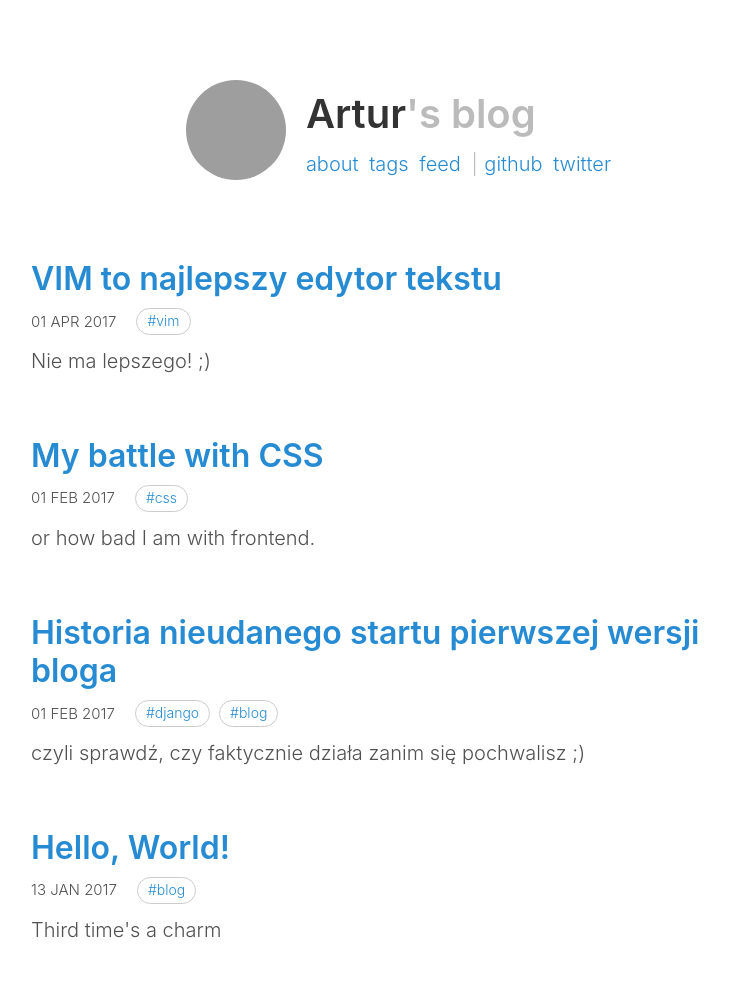
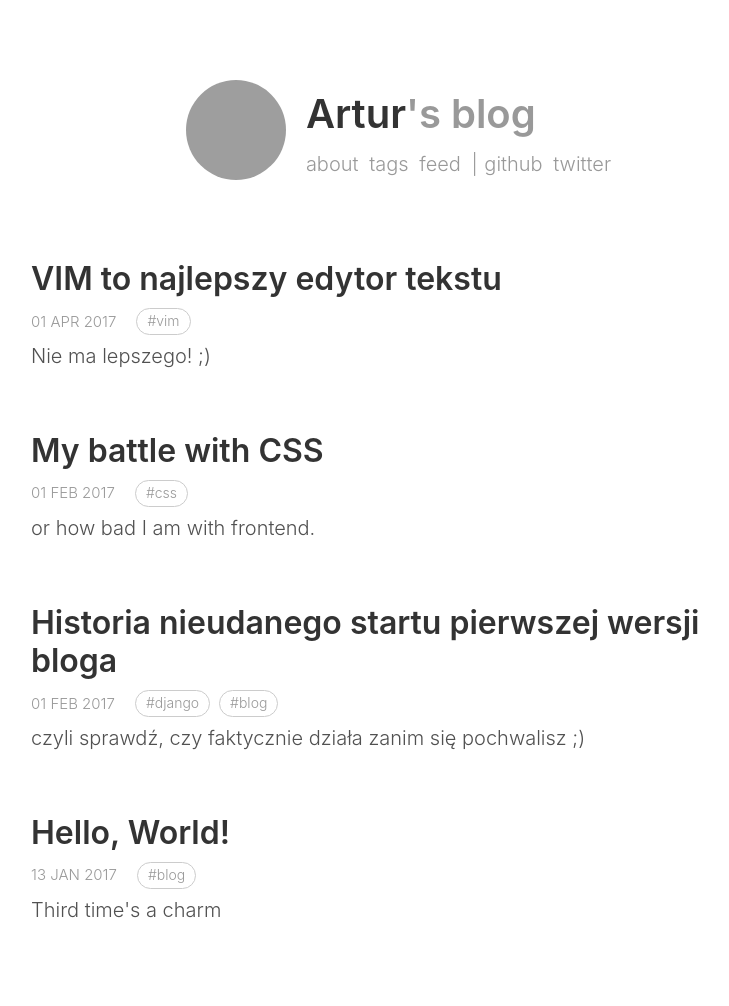
Before and after one commit to arturtamborski/arturtamborski.github.io, a Jekyll site: the page built from index.html, in a window 1280 px wide. Shown: the whole page, without its empty margins (249-978 px from the left). Built offline with Jekyll 4.4.1, drawn with Linux system fonts in a browser that asks for light colours; comment, search, counter and statistics services are not loaded; grey boxes are pictures that could not be loaded.

Commit message:
refactor repetetive css

```diff
--- a/index.html
+++ b/index.html
@@ -5,17 +5,17 @@ layout: base
 <h2>Sorry, there is nothing here.</h2>
 {% else %}
 {% for post in site.posts %}
-<div class="post-list">
-  <div class="post-list-header">
-    <div class="post-list-title">
+<div class="post">
+  <div class="post-header post-header-small">
+    <div class="post-title post-title-small">
       <h2><a href="{{ post.url }}">{{ post.title }}</a></h2>
     </div>
-    <div class="post-list-aside">
-      <div class="post-list-date">
+    <div class="post-aside post-aside-small">
+      <div class="post-date post-date-small">
         <span>{{ post.date | date_to_string }}</span>
         <a href="{{ site.url }}{{ site.baseurl }}{{ post.url }}#disqus_thread" data-disqus-identifier="{{ post.id }}"></a>
       </div>
-      <div class="post-list-tags">
+      <div class="post-tags post-tags-small">
         {% for tag in post.tags %}
         <a href="{{ site.url }}{{ site.baseurl }}/tags#{{ tag }}">{{ tag }}</a>
         {% endfor %}
@@ -23,7 +23,7 @@ layout: base
     </div>
   </div>
   {% if post.description %}
-  <div class="post-list-content">
+  <div class="post-content post-content-small">
     {{ post.description }}
   </div>
   {% endif %}
--- a/style.scss
+++ b/style.scss
@@ -274,6 +274,12 @@ tbody tr:nth-child(odd) th {
 
   &-title {
     margin-top: 0.5rem;
+
+    a {
+      color: #333;
+      text-decoration: none;
+    }
+
     &:hover,
     &:focus {
       span {
@@ -281,13 +287,8 @@ tbody tr:nth-child(odd) th {
       }
     }
 
-    a {
-      color: #333;
-      text-decoration: none;
-    }
-
     span {
-      color: #bbb;
+      color: #999;
       -webkit-transition: all .2s ease;
       -moz-transition: all .2s ease;
       transition: all .2s ease;
@@ -298,7 +299,17 @@ tbody tr:nth-child(odd) th {
     display: flex;
     flex-direction: row;
 
+    a:hover,
+    a:focus {
+      color: #333;
+      -webkit-transition: all .2s ease;
+      -moz-transition: all .2s ease;
+      transition: all .2s ease;
+    }
+
     a {
+      color: #999;
+      text-decoration: none;
       padding-right: 0.25rem;
     }
 
@@ -306,7 +317,7 @@ tbody tr:nth-child(odd) th {
     }
 
     &-local:after {
-      color: #bbb;
+      color: #999;
       content: "|";
       margin-right: 0.33rem;
     }
@@ -334,7 +345,7 @@ tbody tr:nth-child(odd) th {
 
 .page {
   &-title {
-    margin-bottom: 2rem;
+    margin-bottom: 3rem;
   }
 
   &-content {
@@ -342,104 +353,121 @@ tbody tr:nth-child(odd) th {
 }
 
 .post {
-  margin-bottom: 2rem;
+  margin-bottom: 3rem;
 
   &-header {
-    padding-bottom: 2rem;
+    padding-bottom: 3rem;
+
+    &-small {
+      padding-bottom: 0.25rem;
+    }
   }
 
   &-title {
+    &-small {
+      a:hover,
+      a:focus {
+        border-color: #333;
+      }
+
+      a {
+        color: #333;
+        text-decoration: none;
+        border-bottom: 2px solid transparent;
+        -webkit-transition: all .2s ease;
+        -moz-transition: all .2s ease;
+        transition: all .2s ease;
+      }
+    }
   }
 
   &-aside {
     display: flex;
     flex-flow: row wrap;
     align-items: center;
+
+    &-small {
+    }
   }
 
   &-date {
-    font-size: 0.75rem;
+    color: #999;
+    font-size: 0.85rem;
     text-transform: uppercase;
     margin-right: 1rem;
+
     span {
       margin-right: 1rem;
+    }
+
+    &-small {
+      font-size: 0.75rem;
+      margin-right: 0.5rem;
+
+      span {
+        margin-right: 0.5rem;
+      }
+    }
+
+    a:hover, a:focus {
+      color: #333;
+      -webkit-transition: all .2s ease;
+      -moz-transition: all .2s ease;
+      transition: all .2s ease;
+    }
+
+    a {
+      color: #999;
+      text-decoration: none;
     }
   }
 
   &-tags {
-    font-size: 0.75rem;
+    font-size: 0.80rem;
 
     a:before {
       content: "#";
     }
 
+    a:hover,
+    a:focus {
+      color: #333;
+      border: 1px solid #333;
+      -webkit-transition: all .2s ease;
+      -moz-transition: all .2s ease;
+      transition: all .2s ease;
+    }
+
     a {
+      color: #999;
       display: inline-block;
       border: 1px solid #ccc;
       border-radius: 25px;
       padding: 0.05rem 0.5rem;
       margin-right: 0.25rem;
+      text-decoration: none;
+    }
+
+    &-small {
+      font-size: 0.70rem;
     }
   }
 
   &-content {
+    &-small {
+    }
   }
 
   &-comments {
-  }
-}
-
-.post-list {
-  margin-bottom: 3rem;
-
-  &-header {
-    padding-bottom: 0.5rem;
-  }
-
-  &-title {
-  }
-
-  &-aside {
-    display: flex;
-    flex-flow: row wrap;
-    align-items: center;
-  }
-
-  &-date {
-    font-size: 0.75rem;
-    text-transform: uppercase;
-    margin-right: 0.5rem;
-    span {
-      margin-right: 0.5rem;
+    &-small {
     }
-  }
-
-  &-tags {
-    font-size: 0.7rem;
-
-    a:before {
-      content: "#";
-    }
-
-    a {
-      display: inline-block;
-      border: 1px solid #ccc;
-      border-radius: 25px;
-      padding: 0.05rem 0.5rem;
-      margin-right: 0.25rem;
-    }
-  }
-
-  &-content {
-  }
-
-  &-comments {
   }
 }
 
 .tags {
   &-list {
-    font-size: 1.25rem;
+    text-align: center;
+    font-size: 1.125rem;
     margin-bottom: 3rem;
 
     a:before {
@@ -447,10 +475,7 @@ tbody tr:nth-child(odd) th {
     }
 
     a {
-      display: inline-block;
-      border: 1px solid #ccc;
-      border-radius: 25px;
-      padding: 0.25rem 0.5rem;
+      padding: 0.125rem 0.75rem;
       margin: 0.25rem;
     }
   }
@@ -460,21 +485,24 @@ tbody tr:nth-child(odd) th {
   }
 
   &-title {
-    margin-top: 2rem;
+    margin-top: 3rem;
   }
 
   &-post {
     display: flex;
-    flex-flow: row wrap;
+    flex-flow: row nowrap;
+    margin-top: 1rem;
+
+    &-date {
+      min-width: 4.4rem;
+      font-size: 0.75rem;
+      margin-top: 0.25rem;
+      text-transform: uppercase;
+    }
 
     &-title {
-      display: inline-block;
     }
 
-    &-date {
-      text-transform: uppercase;
-      width: 6rem;
-    }
   }
 }
 
```
